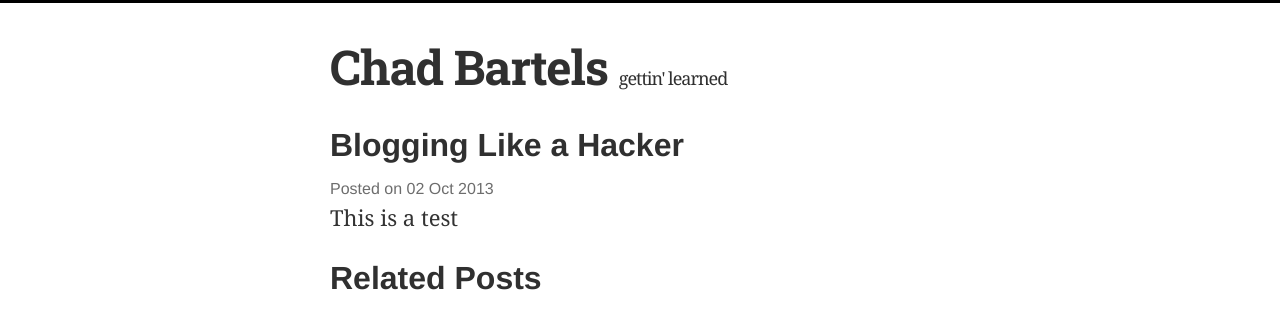
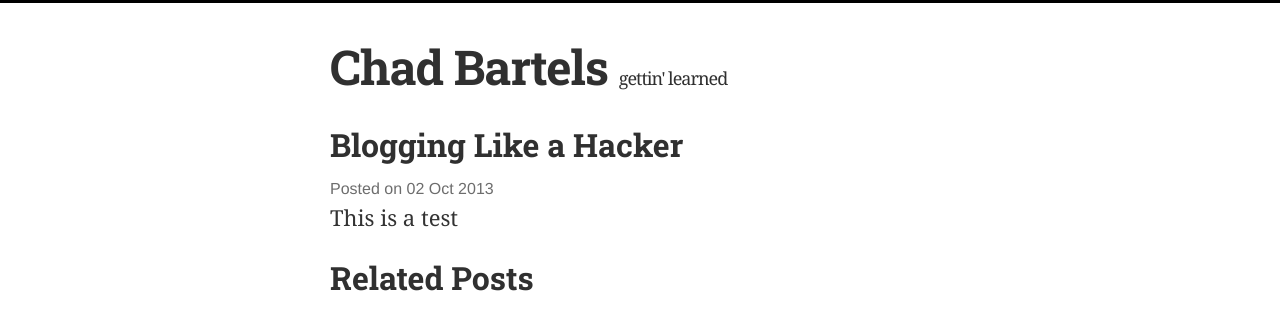
Before and after one commit to chaddy81/chaddy81.github.io, a Jekyll site: the page built from _posts/2013-10-02-Test-Post.md, in a window 1280 px wide. Shown: the top 330 px of the page. Built offline with Jekyll 4.4.1, drawn with Linux system fonts in a browser that asks for light colours.

Commit message:
Custom domain name

```diff
--- a/stylesheets/stylesheet.css
+++ b/stylesheets/stylesheet.css
@@ -246,10 +246,12 @@ form {
 /* GENERAL ELEMENT TYPE STYLES */
 
 h1 {
+  font-family: 'Roboto Slab', serif;
   font-size: 38px;
 }
 
 h2 {
+  font-family: 'Roboto Slab', serif;
   font-size: 32px;
   font-weight: bold;
   color: #303030;
@@ -258,12 +260,14 @@ h2 {
 
 h3 {
   color: #d5000d;
+  font-family: 'Roboto Slab', serif;
   font-size: 28px;
   font-weight: bold;
   margin-bottom: 8px;
 }
 
 h4 {
+  font-family: 'Roboto Slab', serif;
   font-size: 24px;
   color: #303030;
   font-weight: bold;
```
